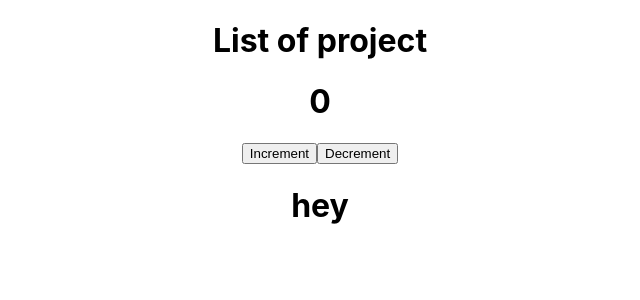
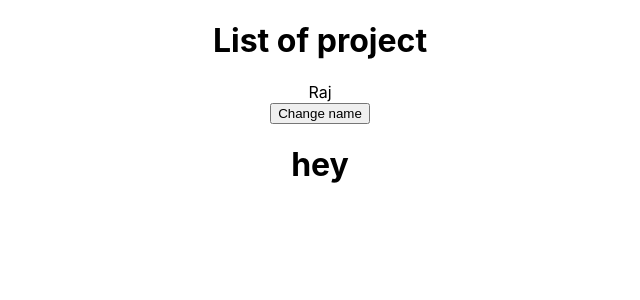
Before and after one commit to rajchatterz/react_basic, a React (Create React App) app: page / in a window 1280 px wide. Shown: the top 300 px of the page, without its empty margins (320-960 px from the left). Built offline with nearby package versions, Linux system fonts and the light colour scheme.

Commit message:
done with the props

```diff
--- a/src/App.js
+++ b/src/App.js
@@ -2,16 +2,20 @@
 import { useEffect, useState } from 'react';
 import './App.css';
 import Increment from './component/Increment';
+import Prop from './component/Prop';
 
 
 function App() {
+  const [name,setName] = useState("Raj")
   return (
     <div>
       <div className="App">
           <h1>List of project</h1>
           {/* <Fetch/> */}
           {/* <MapFilter/> */}
-          <Increment/>
+          {/* <Increment/> */}
+          <Prop name={name}/>
+          <button onClick={()=>setName("Uday")}>Change name</button>
           <h1>hey</h1>
           <p></p>
         </div>
--- /dev/null
+++ b/src/component/Prop.js
@@ -0,0 +1,9 @@
+function Prop(props){
+
+    return(
+        <div>
+            {props.name}
+        </div>
+    )
+}
+export default Prop
```
